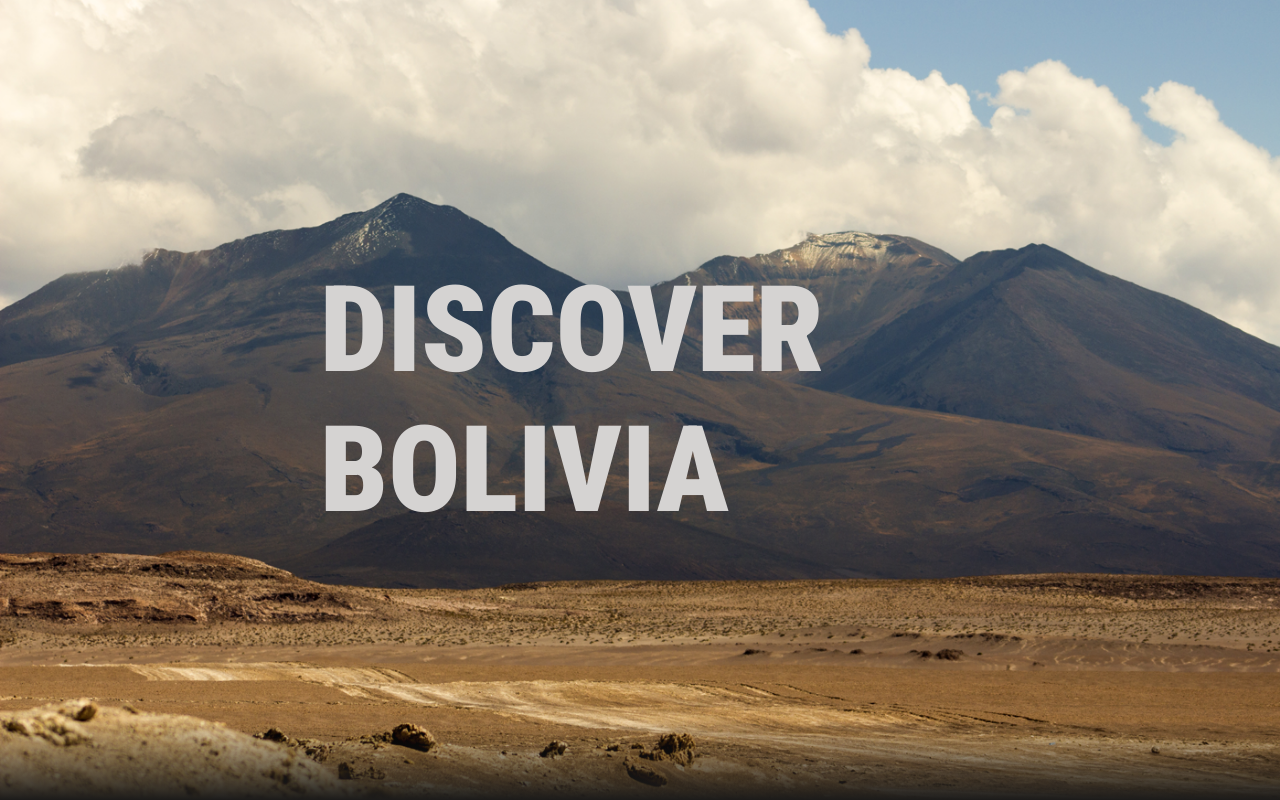
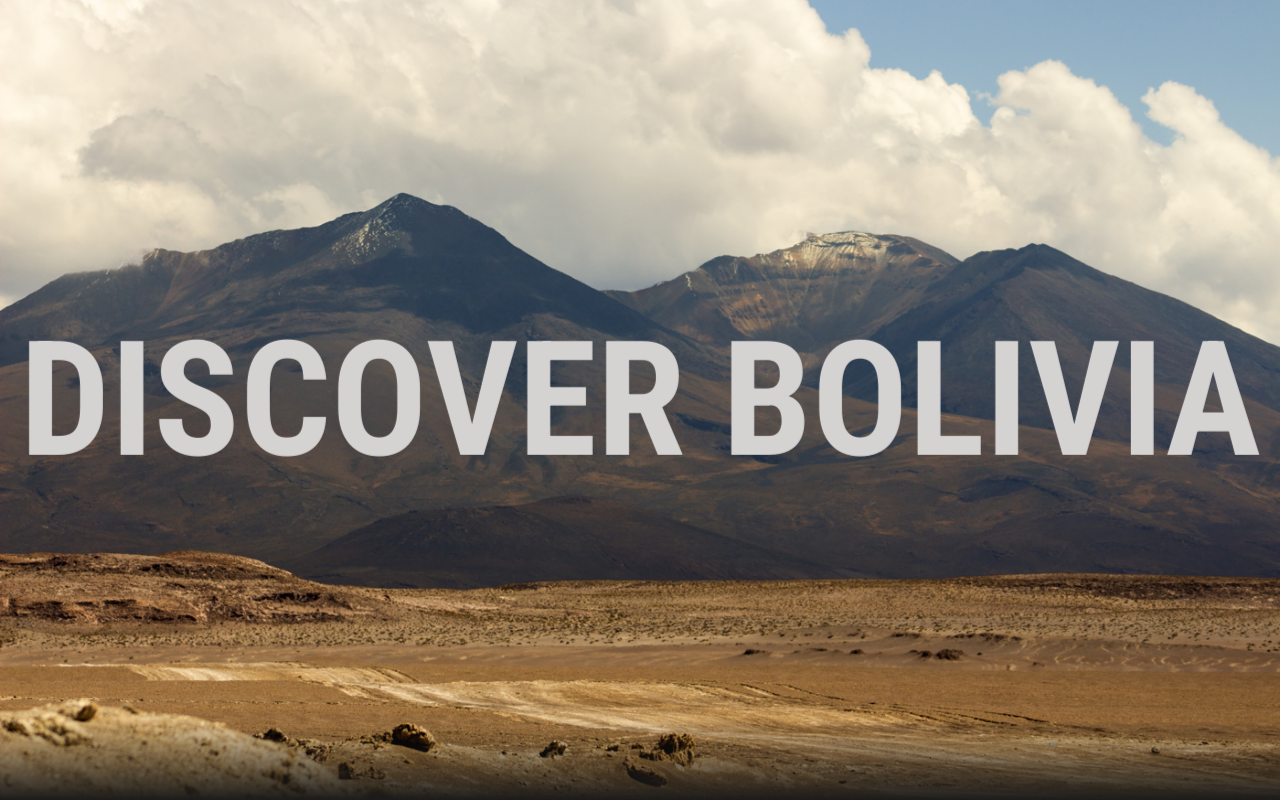
Before and after one commit to helmdyck/discoverBolivia, a React (Vite) app: page / in a window 1280 px wide. Shown: the top 800 px of the page. Built offline with nearby package versions, Linux system fonts and the light colour scheme.

Commit message:
Parallax working

```diff
--- a/src/App.css
+++ b/src/App.css
@@ -5,6 +5,10 @@
   --main-bg-color: #1c1b1a;
   --text-color: #d5d3d2;
   --font-family:'Roboto Condensed', sans-serif;
+}
+
+html {
+  scroll-behavior: smooth;
 }
 
 img{
@@ -21,14 +25,62 @@ body {
   font-family: var(--font-family);
 }
 
-.parallax__container{
+.parallax__container {
   height: 100vh;
-  position: relative;
-  overflow: hidden;
-  background-color: var(--main-bg-color);
+  overflow-y: auto;
+  overflow-x: hidden;
+  perspective: 10px;
 }
 
-.parallax__container::after{
+.header {
+  position: relative;
+  display: flex;
+  justify-content: center;
+  align-items: center;
+  height: 100%;
+  transform-style: preserve-3d;
+  z-index: -1;
+}
+
+.fourth {
+  transform: translateZ(-10px) scale(2);
+}
+
+.third{
+  transform: translateZ(-8px) scale(1.8);
+}
+
+.title {
+  transform: translateZ(-6px) scale(1.6);
+}
+
+.second {
+  transform: translateZ(-4px) scale(1.4);
+}
+
+.first {
+  transform: translateZ(-2px) scale(1.2);
+}
+
+.fourth,
+.third,
+.second,
+.first {
+  position: absolute;
+  height: 100%;
+  width: 100%;
+  object-fit: cover;
+  object-position: bottom;
+  z-index: -1;
+}
+
+.title{
+  position: absolute;
+  font-size: 10rem;
+  color: var(--text-color);
+}
+
+.header::after{
   content: "";
   position: absolute;
   bottom: 0;
@@ -37,22 +89,6 @@ body {
   background: linear-gradient(to bottom, rgba(0, 0, 0, 0), var(--main-bg-color));
 }
 
-.parallax__container img {
-  position: absolute;
-  bottom: 0;
-
-
-}
-
-.parallax__container h1 {
-  position: absolute;
-  top: 40%;
-  left: 50%;
-  transform: translate(-50%, -50%);
-  font-size: 120px;
-  font-weight: 900;
-
-}
 
 .categories{
   min-height: 125vh;
--- a/src/pages/Home.jsx
+++ b/src/pages/Home.jsx
@@ -13,14 +13,16 @@ function Home() {
   return (
     <>
       <div className="parallax__container">
-        <img src={fourth} alt="parallax" />
-        <img src={third} alt="parallax" />
-        <h1>DISCOVER BOLIVIA</h1>
-        <img src={second} alt="parallax" />
-        <img src={first} alt="parallax" />
-      </div>
 
-      <section className="categories">
+        <div className="header">
+          <img src={fourth} alt="parallax" className="fourth"/>
+          <img src={third} alt="parallax" className="third"/>
+          <h1 className="title">DISCOVER BOLIVIA</h1>
+          <img src={second} alt="parallax" className="second"/>
+          <img src={first} alt="parallax" className="first"/>
+        </div>
+
+        <section className="categories">
         <div className="image__gallery">
           <div className="image__card" id="image__car-1">
             <img src={cities} alt="grid" />
@@ -45,9 +47,12 @@ function Home() {
           </p>
         </div>
         <div className="footer__btn">
-            <button className="learn__more">Learn More</button>
+          <button className="learn__more">Learn More</button>
         </div>
       </section>
+      </div>
+
+
     </>
   );
 }
```
